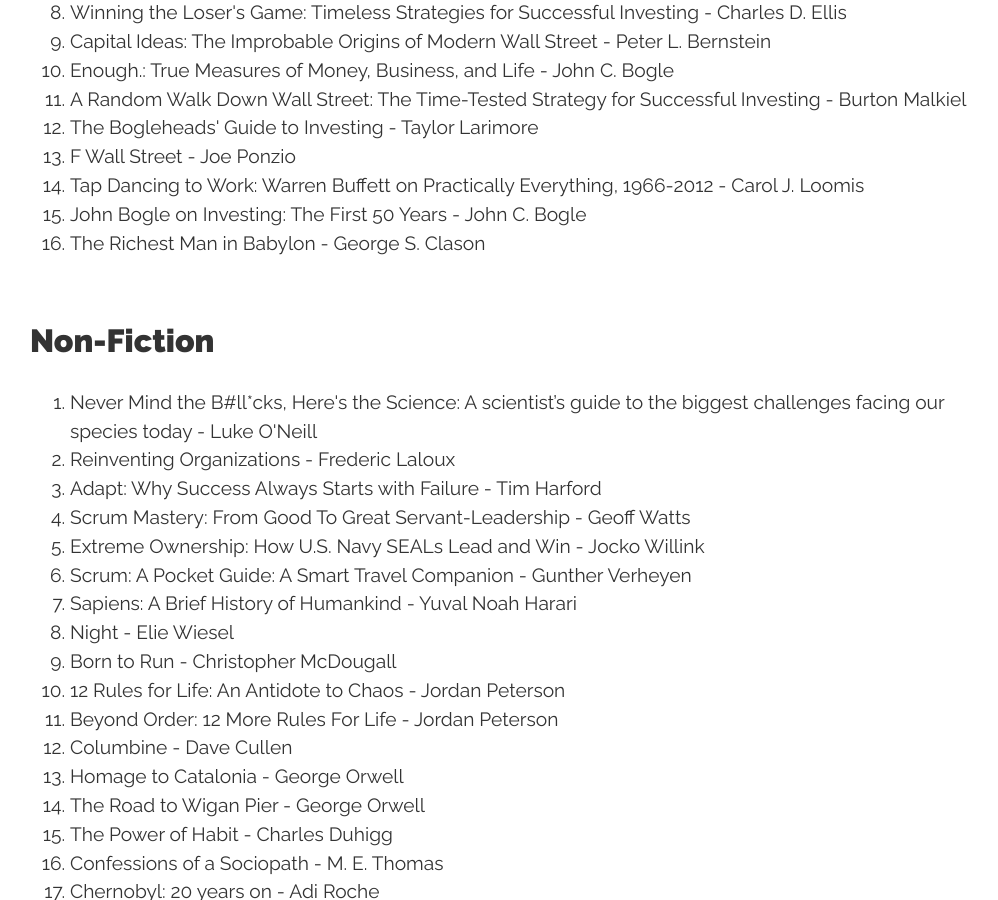
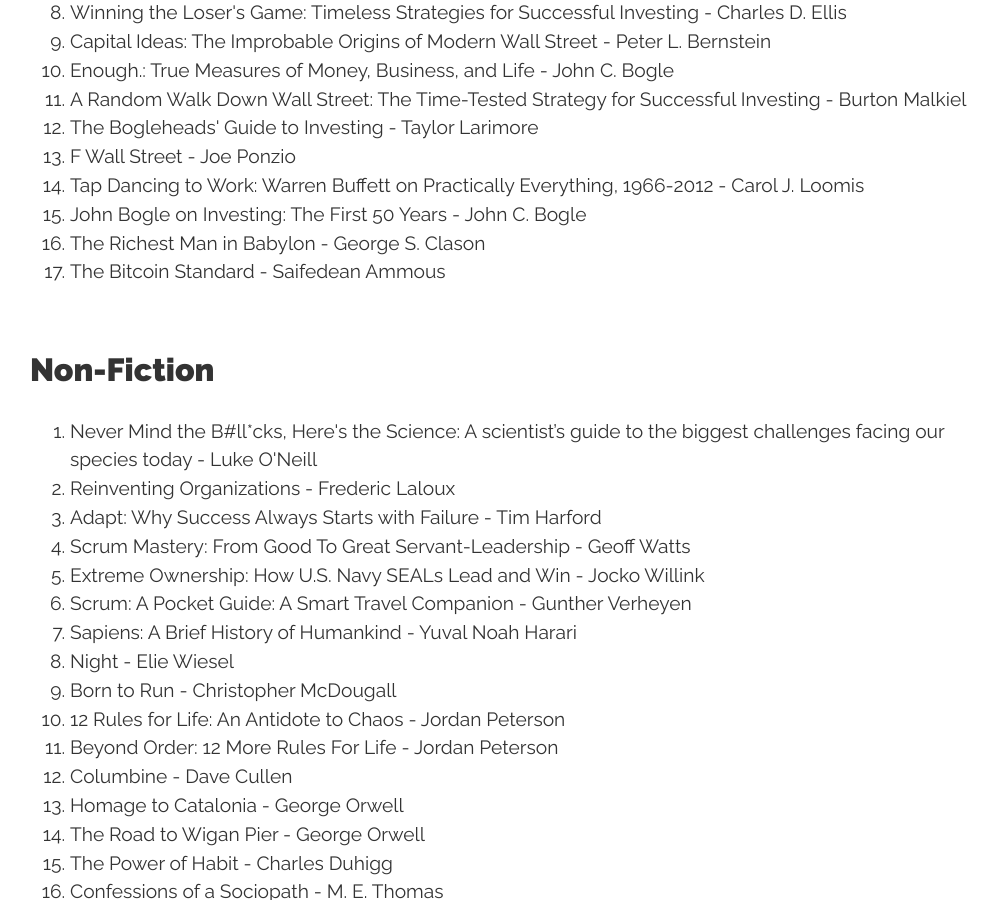
Before and after one commit to conanmercer/conanmercer.github.io, a Jekyll site: the page built from books.html, in a window 1280 px wide and 900 px high, scrolled down 842 px. Shown: the whole window, without its empty margins (130-1128 px from the left). Built offline with Jekyll 4.4.1, drawn with Linux system fonts in a browser that asks for light colours; nearby versions of some CDN libraries; some web fonts are replaced.

Commit message:
update, book

```diff
--- a/books.html
+++ b/books.html
@@ -35,6 +35,7 @@
   </li>
   <li>John Bogle on Investing: The First 50 Years - John C. Bogle</li>
   <li>The Richest Man in Babylon - George S. Clason</li>
+  <li>The Bitcoin Standard - Saifedean Ammous</li>
 </ol>
 
 <h2>Non-Fiction</h2>
```
